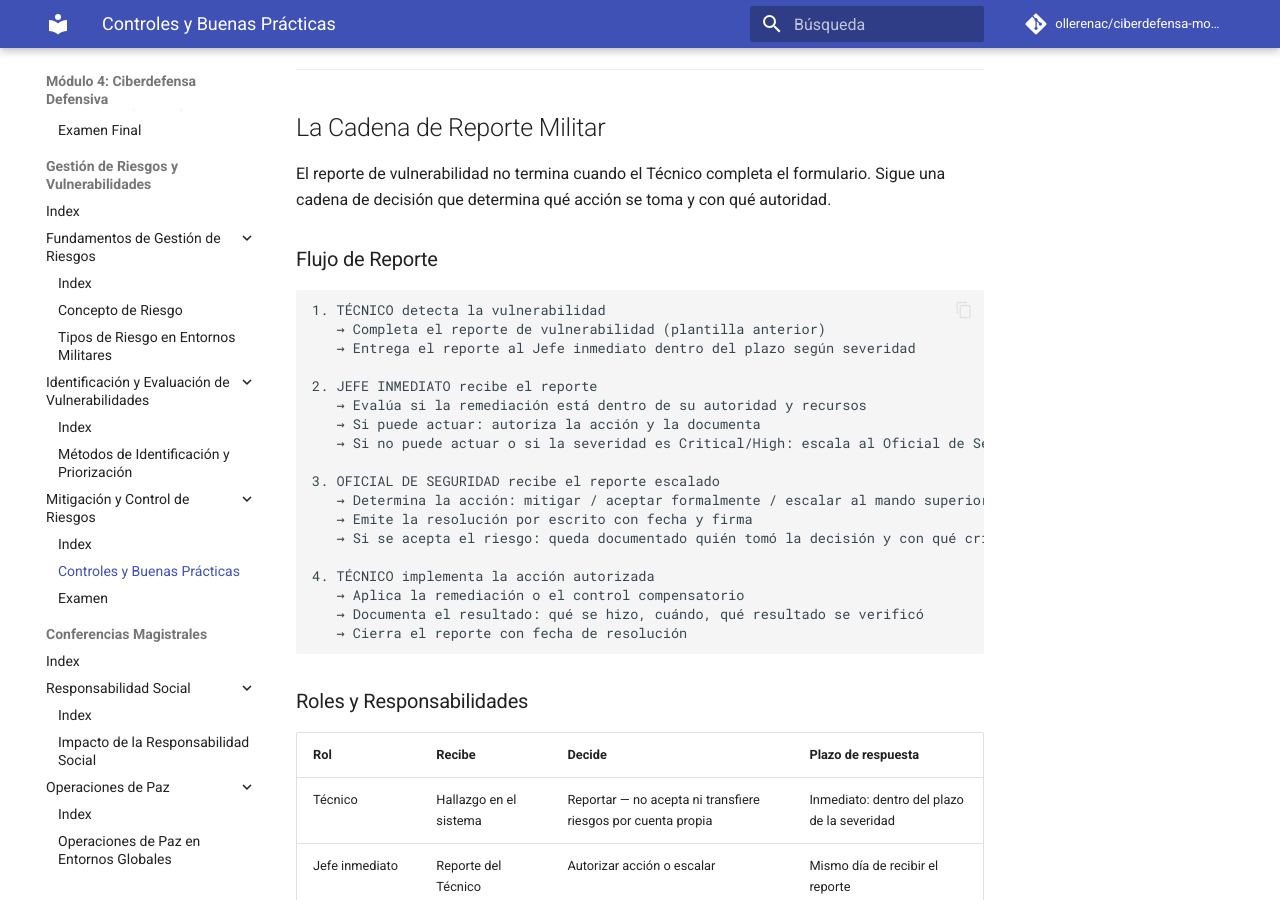
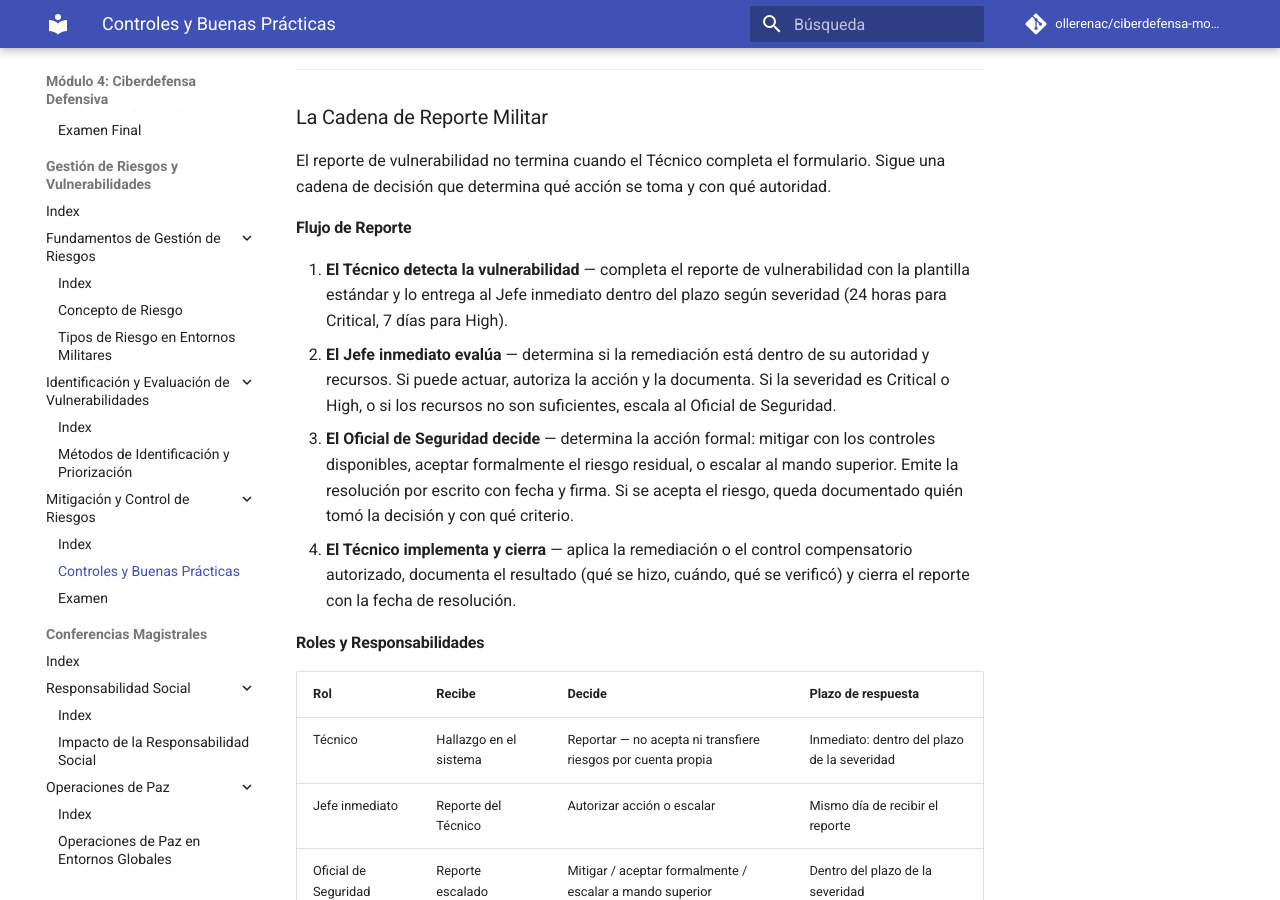
Before and after one commit to ollerenac/ciberdefensa-modulo4, an MkDocs documentation site: the page built from docs/gestion-riesgos/mitigacion-controles/controles-buenas-practicas.md, in a window 1280 px wide and 900 px high, scrolled down 3226 px. Built offline with MkDocs 1.6.1 and Material for MkDocs 9.7.7, drawn with Linux system fonts in a browser that asks for light colours; comment, search, counter and statistics services are not loaded; some of the changed text lies outside the part shown.

Commit message:
fix(04): WR-03 WR-06 replace code fences with prose markup and merge sections in controles-buenas-practicas

````diff
--- a/docs/gestion-riesgos/mitigacion-controles/controles-buenas-practicas.md
+++ b/docs/gestion-riesgos/mitigacion-controles/controles-buenas-practicas.md
@@ -32,7 +32,7 @@ Un control de seguridad es cualquier medida —técnica, administrativa o físic
 
 ---
 
-## La Plantilla de Reporte de Vulnerabilidad
+## El Reporte de Vulnerabilidad: Plantilla y Cadena
 
 El reporte de vulnerabilidad es el documento que el Técnico completa cuando detecta una falla de seguridad. Sin este reporte, la vulnerabilidad no existe formalmente para la cadena de mando — no se puede decidir sobre lo que no está documentado.
 
@@ -70,34 +70,18 @@ El reporte de vulnerabilidad es el documento que el Técnico completa cuando det
 
 ---
 
-## La Cadena de Reporte Militar
+### La Cadena de Reporte Militar
 
 El reporte de vulnerabilidad no termina cuando el Técnico completa el formulario. Sigue una cadena de decisión que determina qué acción se toma y con qué autoridad.
 
-### Flujo de Reporte
+#### Flujo de Reporte
 
-```
-1. TÉCNICO detecta la vulnerabilidad
-   → Completa el reporte de vulnerabilidad (plantilla anterior)
-   → Entrega el reporte al Jefe inmediato dentro del plazo según severidad
+1. **El Técnico detecta la vulnerabilidad** — completa el reporte de vulnerabilidad con la plantilla estándar y lo entrega al Jefe inmediato dentro del plazo según severidad (24 horas para Critical, 7 días para High).
+2. **El Jefe inmediato evalúa** — determina si la remediación está dentro de su autoridad y recursos. Si puede actuar, autoriza la acción y la documenta. Si la severidad es Critical o High, o si los recursos no son suficientes, escala al Oficial de Seguridad.
+3. **El Oficial de Seguridad decide** — determina la acción formal: mitigar con los controles disponibles, aceptar formalmente el riesgo residual, o escalar al mando superior. Emite la resolución por escrito con fecha y firma. Si se acepta el riesgo, queda documentado quién tomó la decisión y con qué criterio.
+4. **El Técnico implementa y cierra** — aplica la remediación o el control compensatorio autorizado, documenta el resultado (qué se hizo, cuándo, qué se verificó) y cierra el reporte con la fecha de resolución.
 
-2. JEFE INMEDIATO recibe el reporte
-   → Evalúa si la remediación está dentro de su autoridad y recursos
-   → Si puede actuar: autoriza la acción y la documenta
-   → Si no puede actuar o si la severidad es Critical/High: escala al Oficial de Seguridad
-
-3. OFICIAL DE SEGURIDAD recibe el reporte escalado
-   → Determina la acción: mitigar / aceptar formalmente / escalar al mando superior
-   → Emite la resolución por escrito con fecha y firma
-   → Si se acepta el riesgo: queda documentado quién tomó la decisión y con qué criterio
-
-4. TÉCNICO implementa la acción autorizada
-   → Aplica la remediación o el control compensatorio
-   → Documenta el resultado: qué se hizo, cuándo, qué resultado se verificó
-   → Cierra el reporte con fecha de resolución
-```
-
-### Roles y Responsabilidades
+#### Roles y Responsabilidades
 
 | Rol | Recibe | Decide | Plazo de respuesta |
 |-----|--------|--------|--------------------|
@@ -127,13 +111,12 @@ No hay parche disponible, así que la remediación definitiva no es posible. El
 
 **¿Cómo llena el campo "Control compensatorio" en la plantilla?**
 
-```
-Control compensatorio: Hasta la publicación del parche por el fabricante, aplicar:
-(1) Restricción de uso a frecuencias operacionales autorizadas únicamente.
-(2) Verificación de integridad de firmware post-sesión según manual técnico.
-(3) Radio de respaldo designada como contingencia si se detecta comportamiento anómalo.
-Referencia: incidente reportado a Oficial de Seguridad, reporte VUL-2024-007, 2024-03-15.
-```
+!!! example "Ejemplo de control compensatorio para el campo 'Control compensatorio'"
+    Control compensatorio: Hasta la publicación del parche por el fabricante, aplicar:
+    (1) Restricción de uso a frecuencias operacionales autorizadas únicamente.
+    (2) Verificación de integridad de firmware post-sesión según manual técnico.
+    (3) Radio de respaldo designada como contingencia si se detecta comportamiento anómalo.
+    Referencia: incidente reportado a Oficial de Seguridad, reporte VUL-2024-007, 2024-03-15.
 
 **¿A quién reporta y en qué plazo?**
 
````
